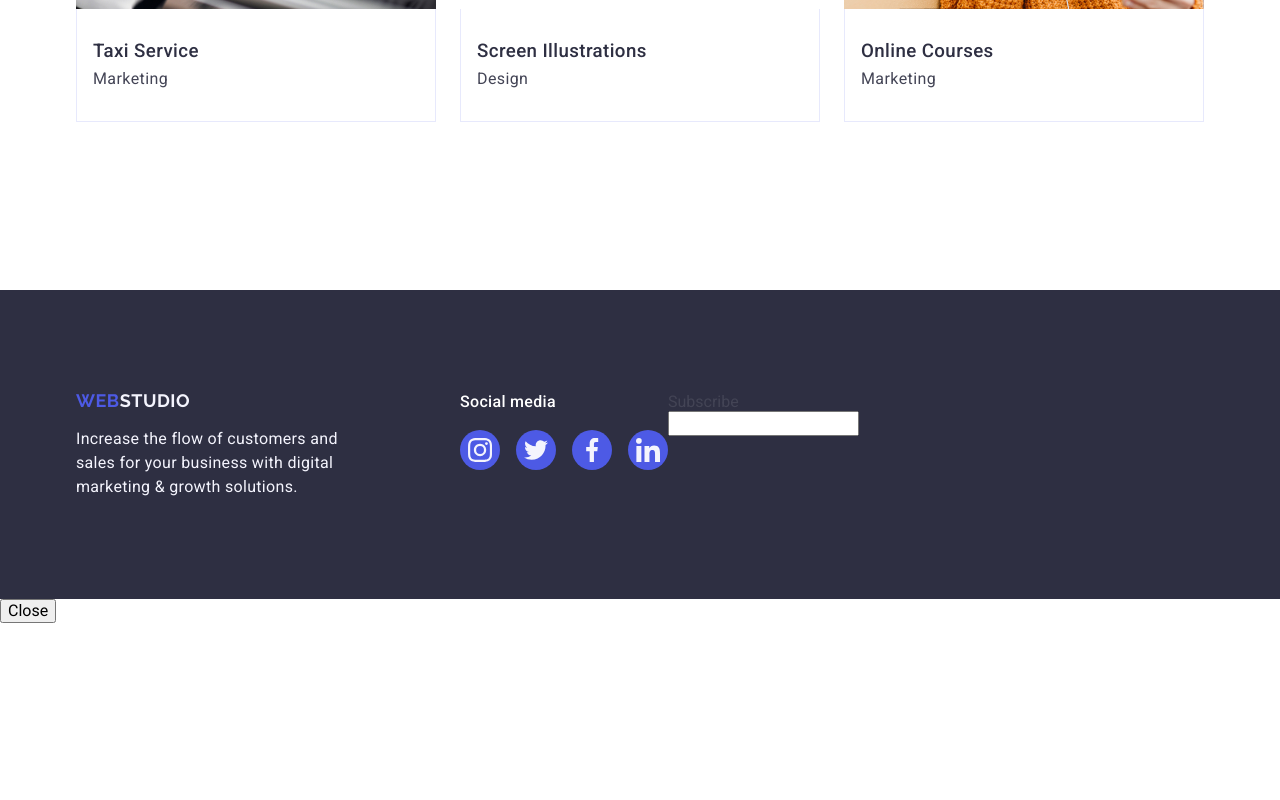
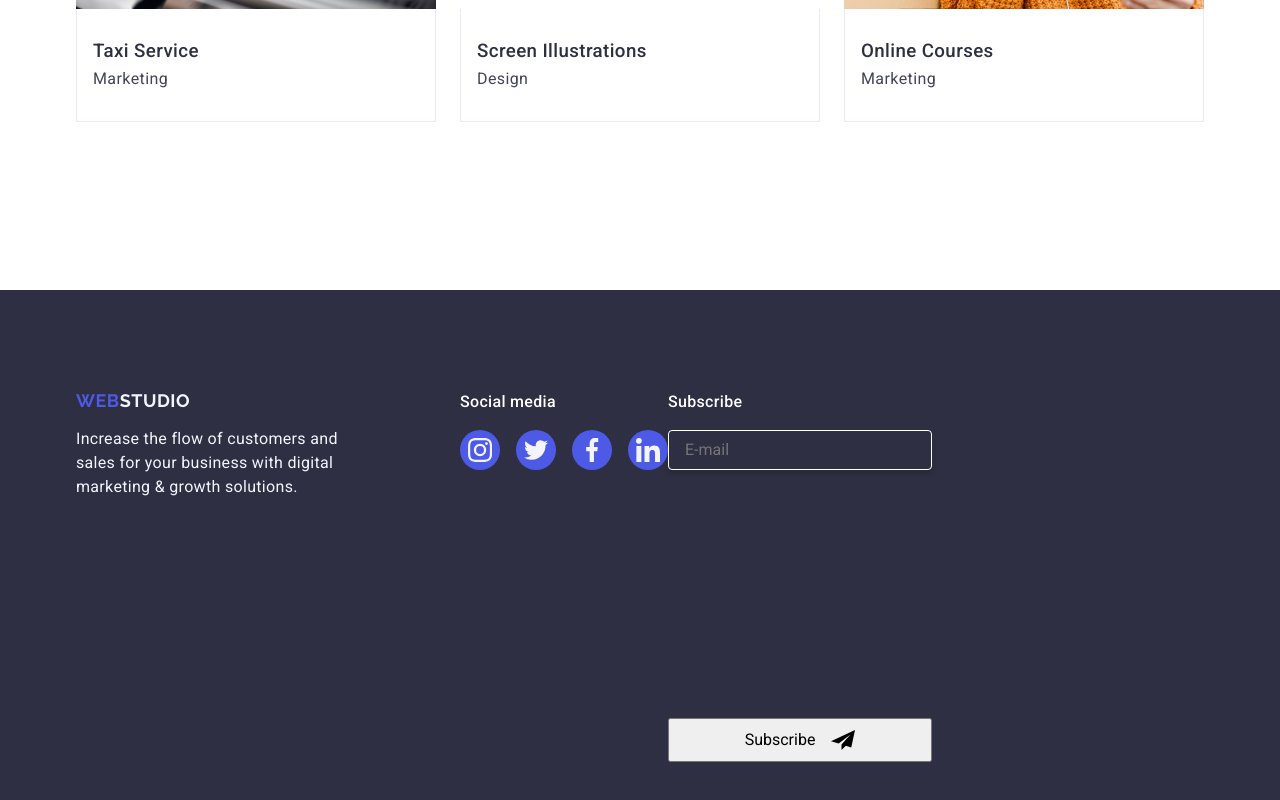
Before and after one commit to Stassy777/goit-markup-hw-05, a plain HTML site: page index.html in a window 1280 px wide. Shown: the part 2949-3749 px from the top of the page. Before the commit the page ends 3572 px from the top, so only its background shows below. Drawn offline with nearby package versions, Linux system fonts and the light colour scheme.

Commit message:
edd form1

```diff
--- a/css/style.css
+++ b/css/style.css
@@ -466,3 +466,65 @@ img {
 .footer-social-link:hover {
   background-color: #31d0aa;
 }
+.form-container {
+  color: #fff;
+}
+.form-title {
+  color: var(--WHITE, #fff);
+  font-family: Roboto;
+  font-size: 16px;
+  font-style: normal;
+  font-weight: 500;
+  line-height: 1.5;
+  letter-spacing: 0.32px;
+  margin-bottom: 16px;
+}
+.form {
+  display: flex;
+  gap: 24px;
+  justify-content: space-between;
+  flex-direction: column;
+}
+.form-label {
+  flex-basis: 264px;
+  flex-grow: 2;
+}
+.form-input {
+  width: 264px;
+  height: 40px;
+  border-radius: 4px;
+  border: 1px solid var(--WHITE, #fff);
+  box-shadow: 0px 4px 4px 0px rgba(0, 0, 0, 0.15);
+  background-color: transparent;
+  padding: 8px 16px;
+}
+.button-form {
+  display: inline-flex;
+  padding: 8px 24px;
+  justify-content: center;
+  align-items: center;
+  gap: 16px;
+}
+/* modal */
+.backdrop {
+  position: fixed;
+  top: 0;
+  left: 0;
+  width: 100%;
+  height: 100%;
+  background: var(--NAVY-BLUE-modal, rgba(46, 47, 66, 0.4));
+}
+.backdrop.is-hidden {
+  opacity: 0;
+  pointer-events: none;
+}
+.modal {
+  width: 408px;
+  height: 584px;
+  border-radius: 4px;
+  background: var(--DAIRY, #fcfcfc);
+  position: absolute;
+  top: 50%;
+  left: 50%;
+  transform: translate(-50%, -50%);
+}
--- a/index.html
+++ b/index.html
@@ -440,12 +440,21 @@
         </div>
         <div class="form-container">
           <p class="form-title">Subscribe</p>
-          <input type="email">
-
+        <form class="form">
+          <label class="form-label">
+            <input class="form-input" type="email" name="email" placeholder="E-mail">
+          </label>
+          <button class="button-form" type="submit">Subscribe
+            <svg class="button-icon" width="24" height="24">
+              <use href="./images/icons.svg#icon-Frame"></use>
+            </svg>
+          </button>
+        </form>
       </div>
     </footer>
-    <div class="backdrop">
+    <div class="backdrop is-hidden">
       <div class="modal">
+        <p class="modal-text">Leave your contacts and we will call you back</p>
         <button class="modal-btn-close" type="button">Close</button>
       <form action=""></form>
       </div>
```
